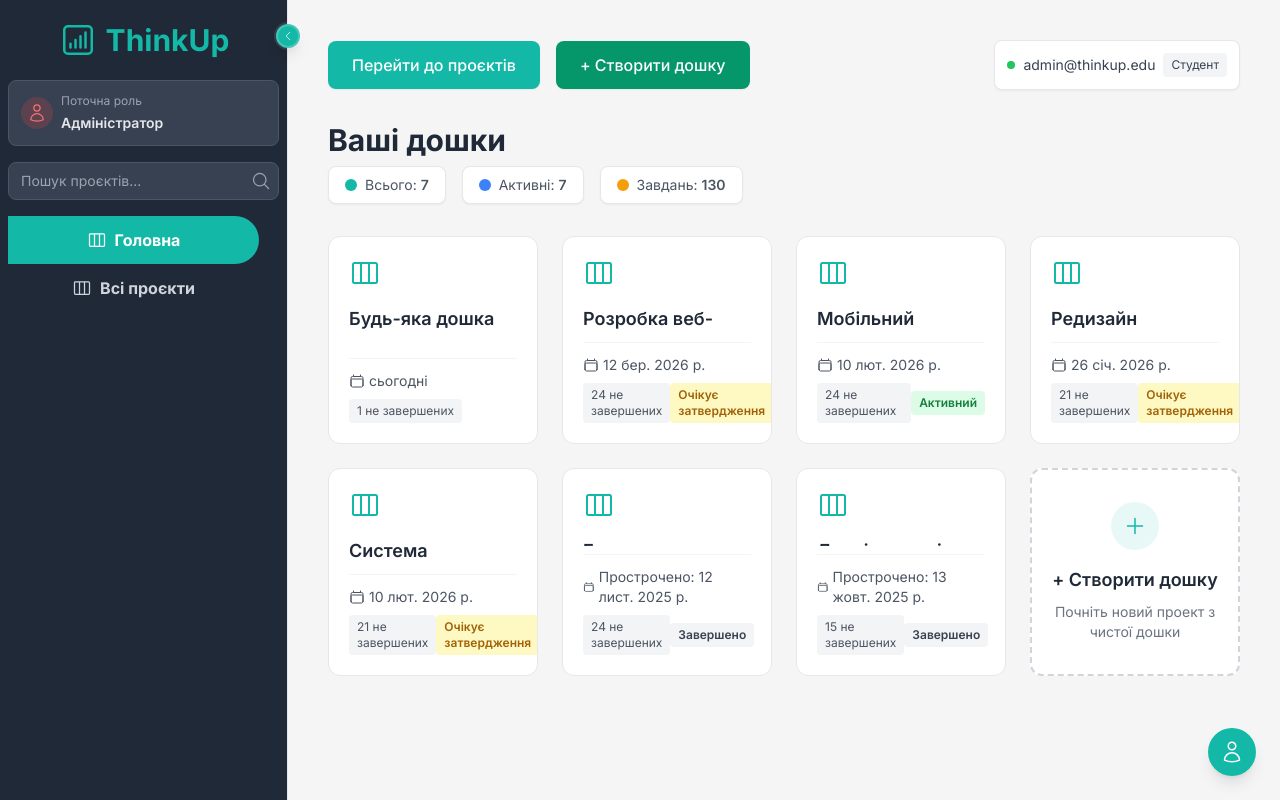
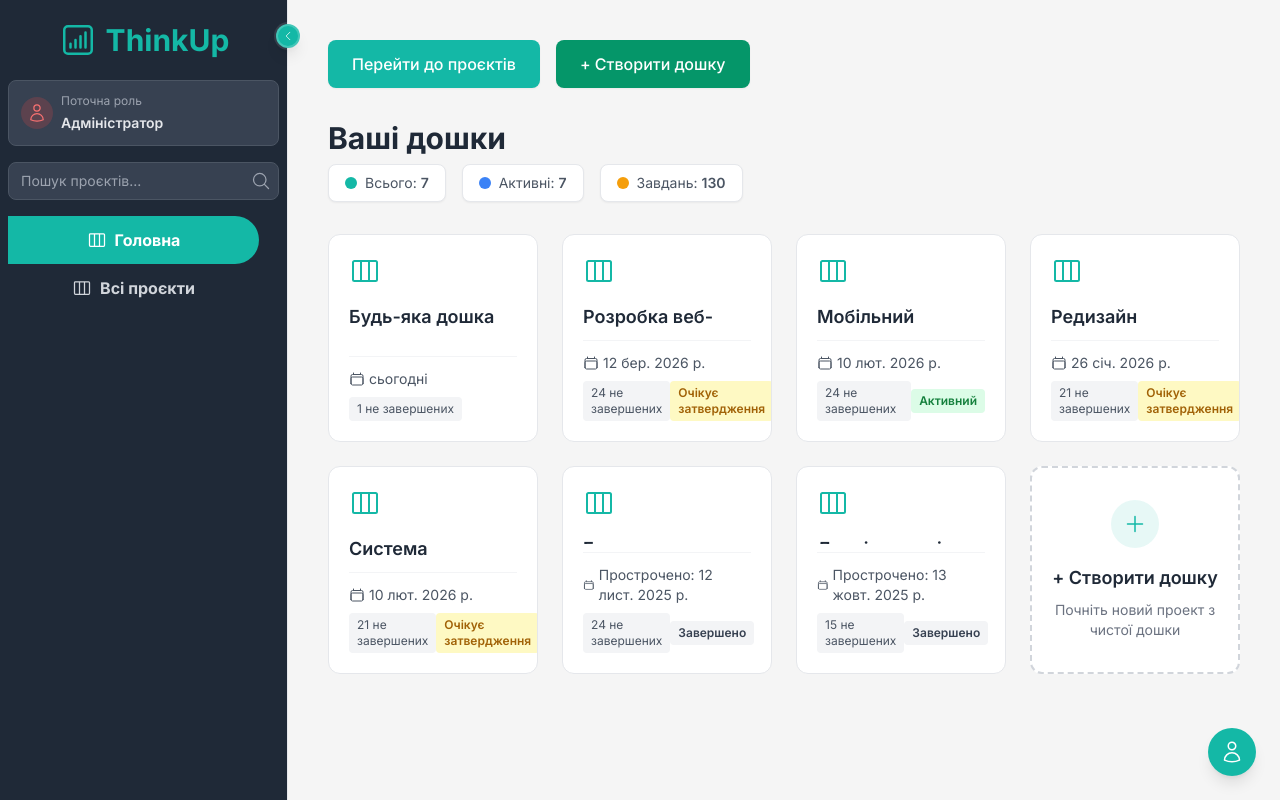
Before and after one commit to VitaliyBogdanuk/thinkup, a Nuxt app: page / in a window 1280 px wide. Built offline with nearby package versions, Linux system fonts and the light colour scheme.

Commit message:
main oage change

```diff
--- a/layouts/default.vue
+++ b/layouts/default.vue
@@ -20,18 +20,18 @@
       <div v-if="authStore.isAuthenticated" class="px-2 mb-4">
         <div v-if="!isSidebarCollapsed" class="bg-gray-700 rounded-lg p-3 border border-gray-600">
           <div class="flex items-center gap-2">
-            <div :class="getRoleIconClass(authStore.userRole)" class="w-8 h-8 rounded-full flex items-center justify-center flex-shrink-0">
-              <UserIcon class="w-5 h-5" :class="getRoleIconColor(authStore.userRole)" />
+            <div :class="getRoleIconClass(authStore.userRole || authStore.currentUser?.role || null)" class="w-8 h-8 rounded-full flex items-center justify-center flex-shrink-0">
+              <UserIcon class="w-5 h-5" :class="getRoleIconColor(authStore.userRole || authStore.currentUser?.role || null)" />
             </div>
             <div class="flex-1 min-w-0">
               <p class="text-xs text-gray-400 mb-1">Поточна роль</p>
-              <p class="text-sm font-semibold text-gray-200 truncate">{{ getRoleLabel(authStore.userRole) }}</p>
+              <p class="text-sm font-semibold text-gray-200 truncate">{{ getRoleLabel(authStore.userRole || authStore.currentUser?.role || null) }}</p>
             </div>
           </div>
         </div>
         <div v-else class="flex justify-center">
-          <div :class="getRoleIconClass(authStore.userRole)" class="w-10 h-10 rounded-full flex items-center justify-center" :title="getRoleLabel(authStore.userRole)">
-            <UserIcon class="w-5 h-5" :class="getRoleIconColor(authStore.userRole)" />
+          <div :class="getRoleIconClass(authStore.userRole || authStore.currentUser?.role || null)" class="w-10 h-10 rounded-full flex items-center justify-center" :title="getRoleLabel(authStore.userRole || authStore.currentUser?.role || null)">
+            <UserIcon class="w-5 h-5" :class="getRoleIconColor(authStore.userRole || authStore.currentUser?.role || null)" />
           </div>
         </div>
       </div>
--- a/pages/index.vue
+++ b/pages/index.vue
@@ -19,16 +19,6 @@
         </button>
       </div>
 
-      <!-- Інформація про користувача -->
-      <div class="bg-white rounded-lg p-3 shadow-sm border border-gray-200">
-        <div class="flex items-center gap-2 text-sm text-gray-700">
-          <div class="w-2 h-2 rounded-full bg-green-500"></div>
-          <span>{{ authStore.currentUser?.email }}</span>
-          <span class="px-2 py-1 bg-gray-100 rounded text-xs">
-            {{ authStore.currentUser?.role === 'partner' ? 'Партнер' : 'Студент' }}
-          </span>
-        </div>
-      </div>
     </div>
 
     <!-- Заголовок та статистика -->
--- a/plugins/initializeAuth.client.ts
+++ b/plugins/initializeAuth.client.ts
@@ -5,8 +5,9 @@ import { mockAdmin } from "~~/utils/mockData";
 export default defineNuxtPlugin(() => {
   const authStore = useAuthStore();
 
-  // Ініціалізуємо користувача як адміністратора за замовчуванням, якщо він не авторизований
-  if (!authStore.currentUser) {
+  // Ініціалізуємо користувача як адміністратора за замовчуванням для демо
+  // Перевіряємо, чи користувач не встановлений або не є адміністратором
+  if (!authStore.currentUser || authStore.currentUser.role !== "admin") {
     authStore.login(mockAdmin);
   }
 });
```
